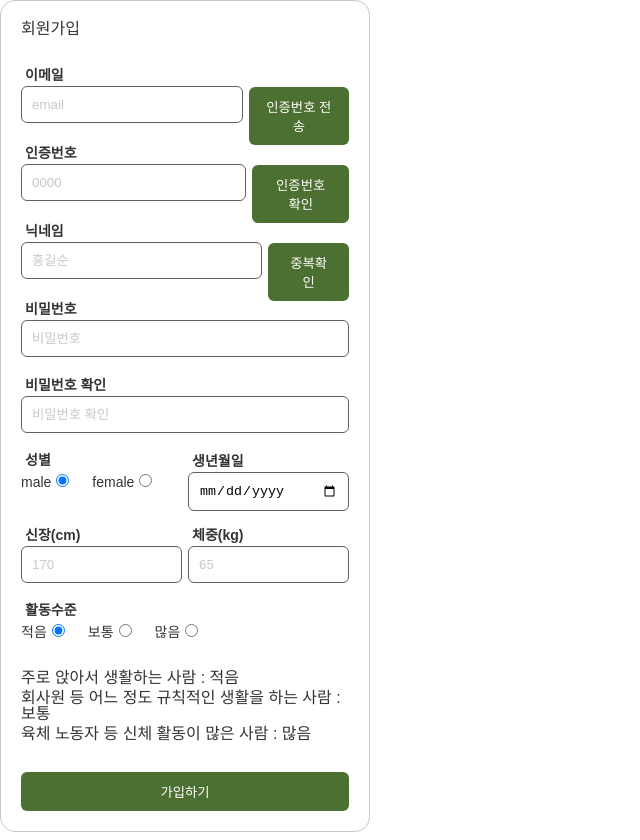
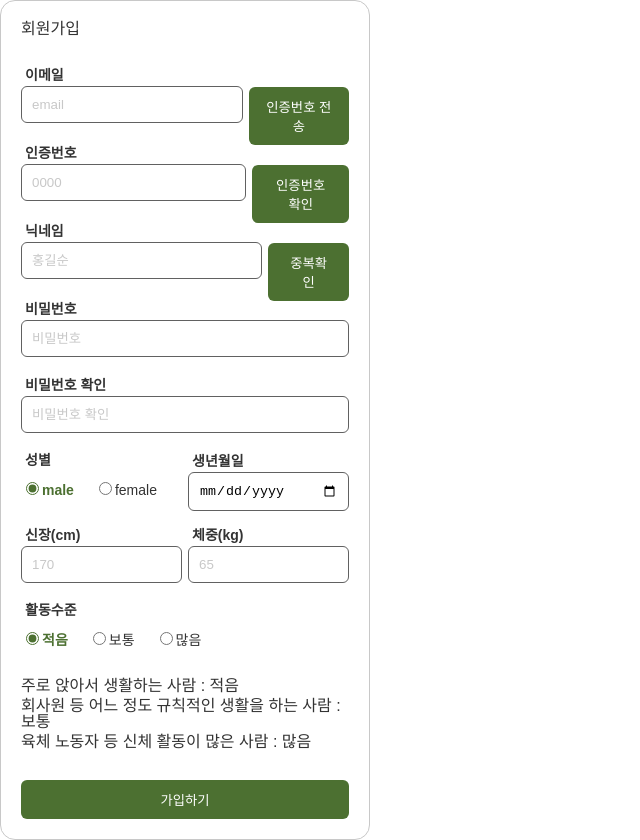
Before and after one commit to codestates-seb/seb43_main_004, a React (Create React App) app in the folder client/: page /sign-up in a window 1280 px wide. Shown: the whole page, without its empty margins (0-640 px from the left). Built offline with nearby package versions, Linux system fonts and the light colour scheme.

Commit message:
design : margin 조정 및 check 상태 css 적용

```diff
--- a/client/src/components/common/Radio.tsx
+++ b/client/src/components/common/Radio.tsx
@@ -23,8 +23,7 @@ const Radio = (props: radioProps) => {
       <Legend>{legend}</Legend>
       <RadioWrapper>
         {radioArray.map((i) => (
-          <div key={i.id}>
-            <StyledLabel htmlFor={i.id}>{i.value}</StyledLabel>
+          <div key={i.id} className="radio-div">
             <input
               id={i.id}
               type="radio"
@@ -33,6 +32,7 @@ const Radio = (props: radioProps) => {
               checked={i.value === checkedValue}
               onChange={onChange}
             />
+            <StyledLabel htmlFor={i.id}>{i.value}</StyledLabel>
           </div>
         ))}
       </RadioWrapper>
@@ -47,6 +47,17 @@ const RadioGroup = styled.div``
 const RadioWrapper = styled.div`
   display: flex;
   gap: 2rem;
+
+  input[type='radio'],
+  input[type='radio']:checked + label {
+    color: var(--color-point);
+    accent-color: var(--color-point);
+    font-weight: 600;
+  }
+
+  .radio-div {
+    margin-top: 0.8rem;
+  }
 `
 
 const Legend = styled.legend`
```
